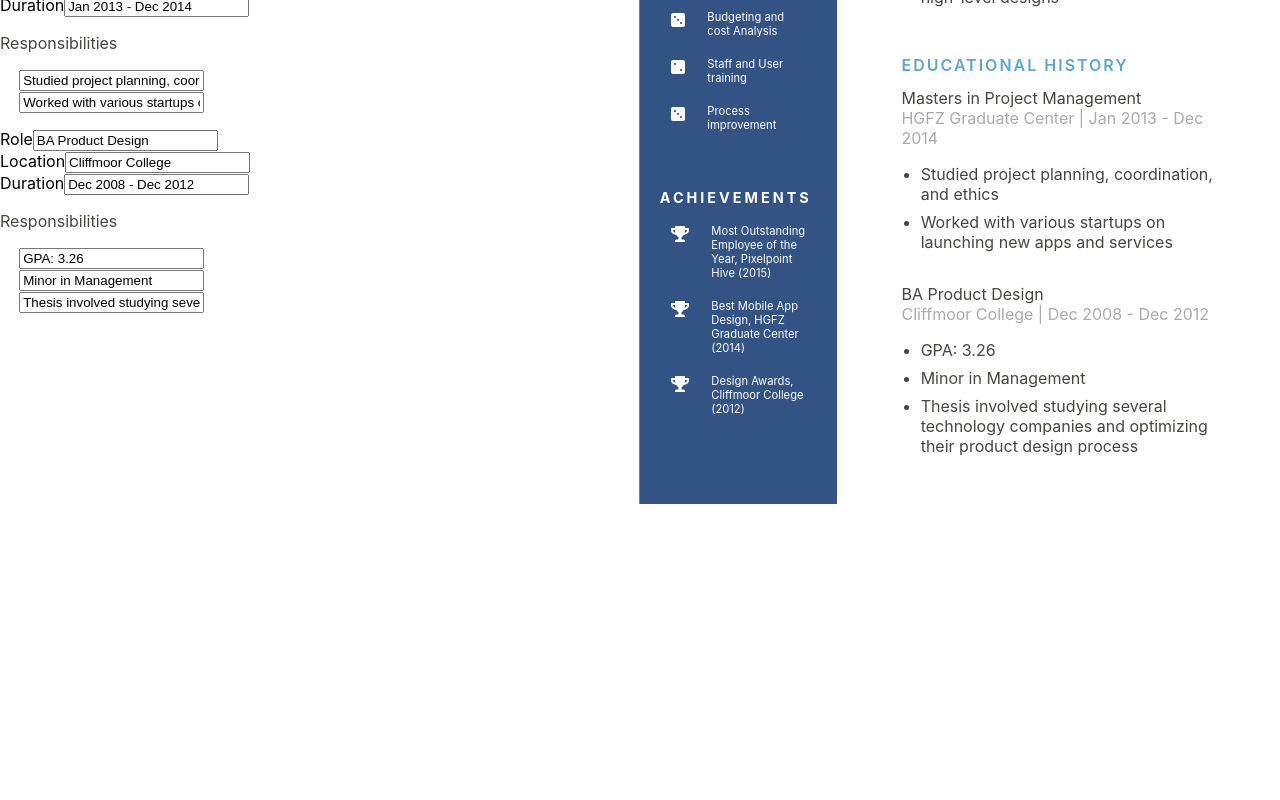
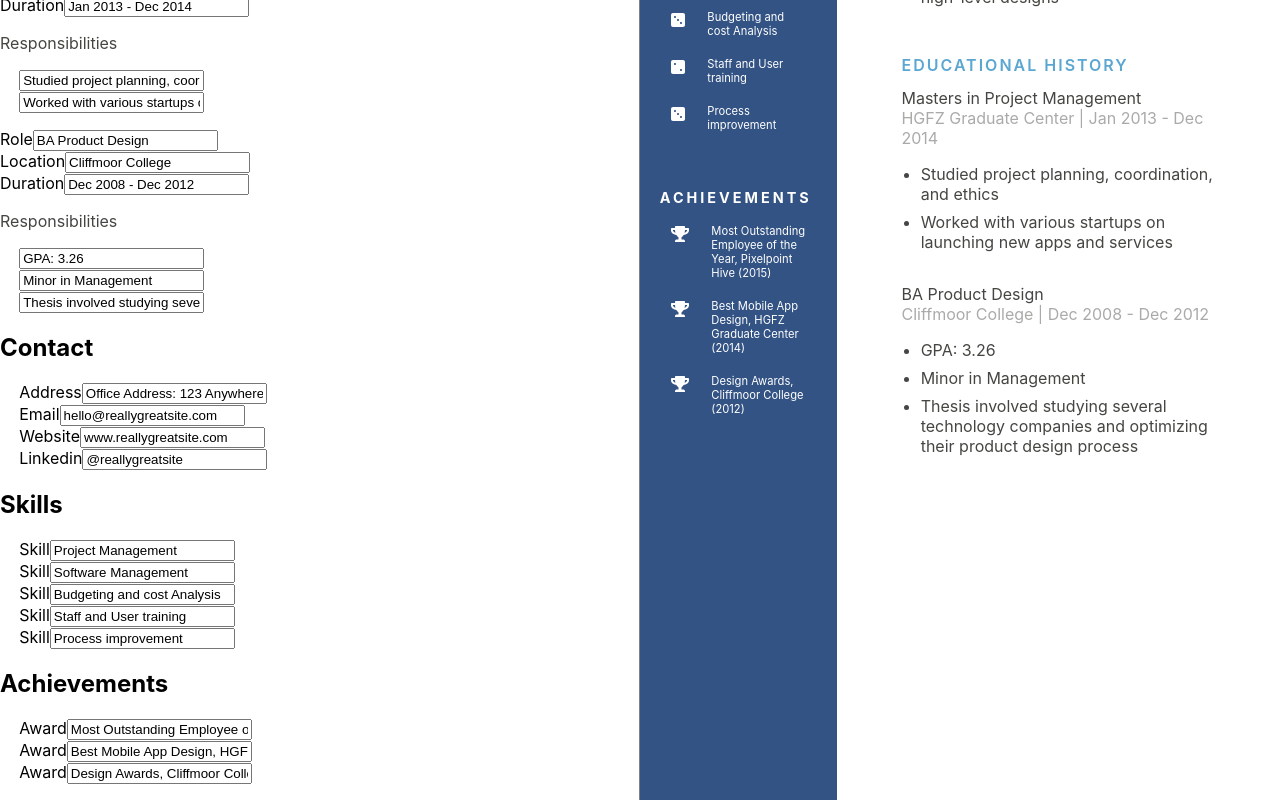
Before and after one commit to chaandharaghav/cv-application, a React (Create React App) app: page / in a window 1280 px wide. Shown: the part 661-1461 px from the top of the page. Before the commit the page ends 1165 px from the top, so only its background shows below. Built offline with nearby package versions, Linux system fonts and the light colour scheme.

Commit message:
Add components to show forms to manipulate sidebar, add function to modify contacts

```diff
--- a/src/App.js
+++ b/src/App.js
@@ -161,6 +161,7 @@ class App extends react.Component {
     this.handlePropertyChange = this.handlePropertyChange.bind(this);
     this.handleResponsibilityChange =
       this.handleResponsibilityChange.bind(this);
+    this.handleContactChange = this.handleContactChange.bind(this);
   }
 
   handleNameChange(e) {
@@ -217,6 +218,15 @@ class App extends react.Component {
     this.setState({ education: education, 'work-experience': experience });
   }
 
+  handleContactChange(e) {
+    const id = e.target.id;
+    const contacts = Array.from(this.state.contact);
+    const index = contacts.findIndex((contact) => contact.id === id);
+
+    contacts[index].value = e.target.value;
+    this.setState({ contact: contacts });
+  }
+
   render() {
     return (
       <div className="App">
@@ -226,6 +236,7 @@ class App extends react.Component {
             onCurrentRoleChange={this.handleCurrentRoleChange}
             onPropertyChange={this.handlePropertyChange}
             onResponsibilityChange={this.handleResponsibilityChange}
+            onContactChange={this.handleContactChange}
             details={this.state}
           />
         </div>
--- /dev/null
+++ b/src/components/form/SectionItemForm.js
@@ -0,0 +1,19 @@
+import react from 'react';
+
+class SidebarItemForm extends react.Component {
+  render() {
+    return (
+      <div>
+        <label htmlFor="">{this.props.title}</label>
+        <input
+          id={this.props.id}
+          type="text"
+          value={this.props.value}
+          onChange={this.props.onContactChange}
+        />
+      </div>
+    );
+  }
+}
+
+export default SidebarItemForm;
--- /dev/null
+++ b/src/components/form/SidebarForm.js
@@ -0,0 +1,23 @@
+import react from 'react';
+import SidebarSectionForm from './SidebarSectionForm';
+
+class SidebarForm extends react.Component {
+  render() {
+    return (
+      <div>
+        <SidebarSectionForm
+          title="Contact"
+          details={this.props.contact}
+          onContactChange={this.props.onContactChange}
+        />
+        <SidebarSectionForm title="Skills" details={this.props.skills} />
+        <SidebarSectionForm
+          title="Achievements"
+          details={this.props.achievements}
+        />
+      </div>
+    );
+  }
+}
+
+export default SidebarForm;
--- /dev/null
+++ b/src/components/form/SidebarSectionForm.js
@@ -0,0 +1,47 @@
+import react from 'react';
+
+// importing componenets
+import SectionItemForm from './SectionItemForm';
+
+function capitalize(text) {
+  if (text) {
+    text = text.toLowerCase();
+    return text[0].toUpperCase() + text.slice(1);
+  }
+}
+
+class SidebarSectionForm extends react.Component {
+  render() {
+    let valueName = null;
+    let title = null;
+
+    if (this.props.title === 'Contact') {
+      valueName = 'value';
+    } else if (this.props.title === 'Skills') {
+      valueName = 'name';
+      title = 'Skill';
+    } else {
+      valueName = 'text';
+      title = 'Award';
+    }
+
+    return (
+      <div>
+        <h2>{this.props.title}</h2>
+        <ul>
+          {this.props.details.map((item) => (
+            <SectionItemForm
+              title={capitalize(item.type) || title}
+              value={item[valueName]}
+              id={item.id}
+              key={item.id}
+              onContactChange={this.props.onContactChange}
+            />
+          ))}
+        </ul>
+      </div>
+    );
+  }
+}
+
+export default SidebarSectionForm;
--- a/src/components/form/form.js
+++ b/src/components/form/form.js
@@ -1,6 +1,7 @@
 import react from 'react';
 import HeaderForm from './HeaderForm';
 import MainContentSectionForm from './MainContentSectionForm';
+import SidebarForm from './SidebarForm';
 
 class Form extends react.Component {
   render() {
@@ -24,6 +25,12 @@ class Form extends react.Component {
           onPropertyChange={this.props.onPropertyChange}
           onResponsibilityChange={this.props.onResponsibilityChange}
         />
+        <SidebarForm
+          contact={this.props.details.contact}
+          skills={this.props.details.skills}
+          achievements={this.props.details.awards}
+          onContactChange={this.props.onContactChange}
+        />
       </div>
     );
   }
```
